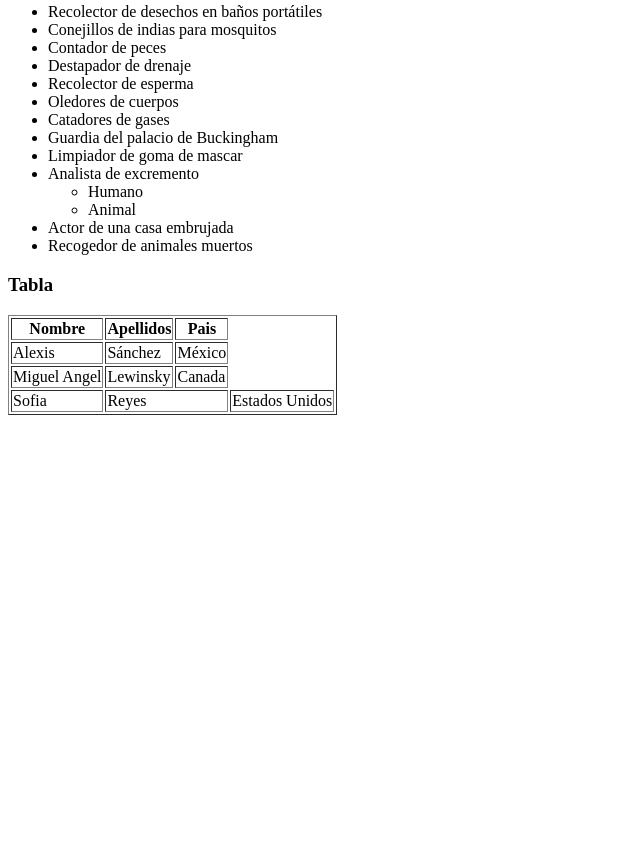
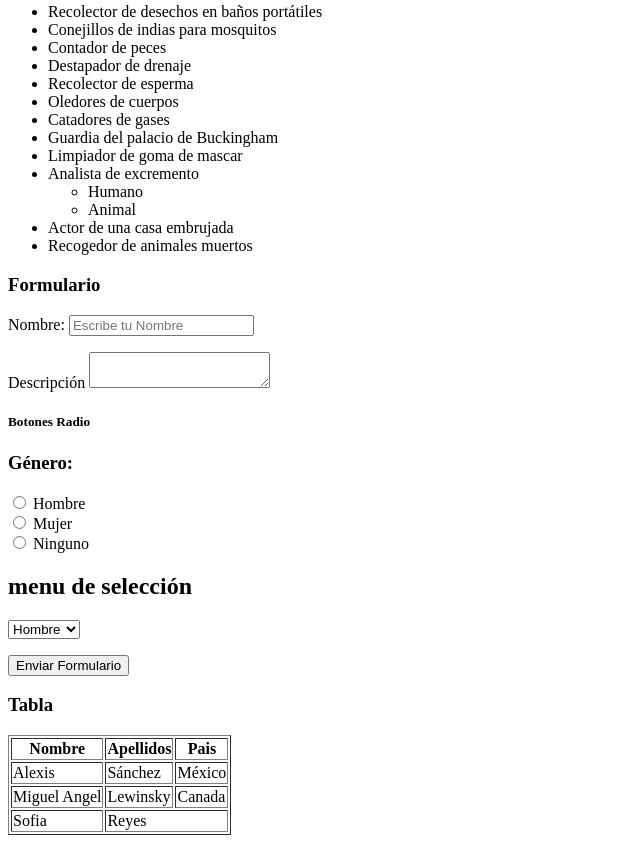
Before and after one commit to hiram-alexis/CursoHTML, a plain HTML site: page index.html in a window 1280 px wide. Shown: the part 943-1786 px from the top of the page, without its empty margins (0-640 px from the left). Before the commit the page ends 1366 px from the top, so only its background shows below. Drawn offline with Linux system fonts and the light colour scheme.

Commit message:
Formulario
Agregamos lo aprendido para hacer un formulario como los botones radio, listas de selesccion, cuadros de texto, de texto grande, y botones de enviar.

```diff
--- a/index.html
+++ b/index.html
@@ -61,6 +61,42 @@
 	<li>Actor de una casa embrujada</li>
 	<li>Recogedor de animales muertos</li>
 </ul>
+
+<h3>Formulario</h3>
+
+<form>
+	<p>
+	<label for="Nombre">Nombre: </label>
+	<input type="text" name="Nombre"placeholder="Escribe tu Nombre"/>
+	</p>
+	<p>
+	<label>Descripción</label>
+	<textarea name="descripcion"></textarea>
+	</p>
+
+<h5>Botones Radio</h5>
+<p>
+<h3>Género: </h3>
+	<input type="Radio" name="Genero" value="Hombre"> Hombre <br/>
+	<input type="Radio" name="Genero" value="Mujer"> Mujer <br/>
+	<input type="Radio" name="Genero" value="Ninguno"> Ninguno <br/>
+</p>
+
+<h2>menu de selección</h2>
+<p>
+<select name="Generodos">
+	<option value="Hombre">Hombre</option>
+	<option value="Mujer">Mujer</option>
+	<option value="Ninguno">Ninguno</option>
+</select>
+</p>
+
+<p>
+<input type="submit" name="Enviar" value="Enviar Formulario"/>
+</p>
+
+</form>
+
 <h3>Tabla</h3>
 <table>
 	<table border="1">
@@ -86,7 +122,6 @@
 	<tr>
 		<td>Sofia</td>
 		<td colspan="2">Reyes</td>
-		<td>Estados Unidos</td>
 	</tr>
 
 
```
